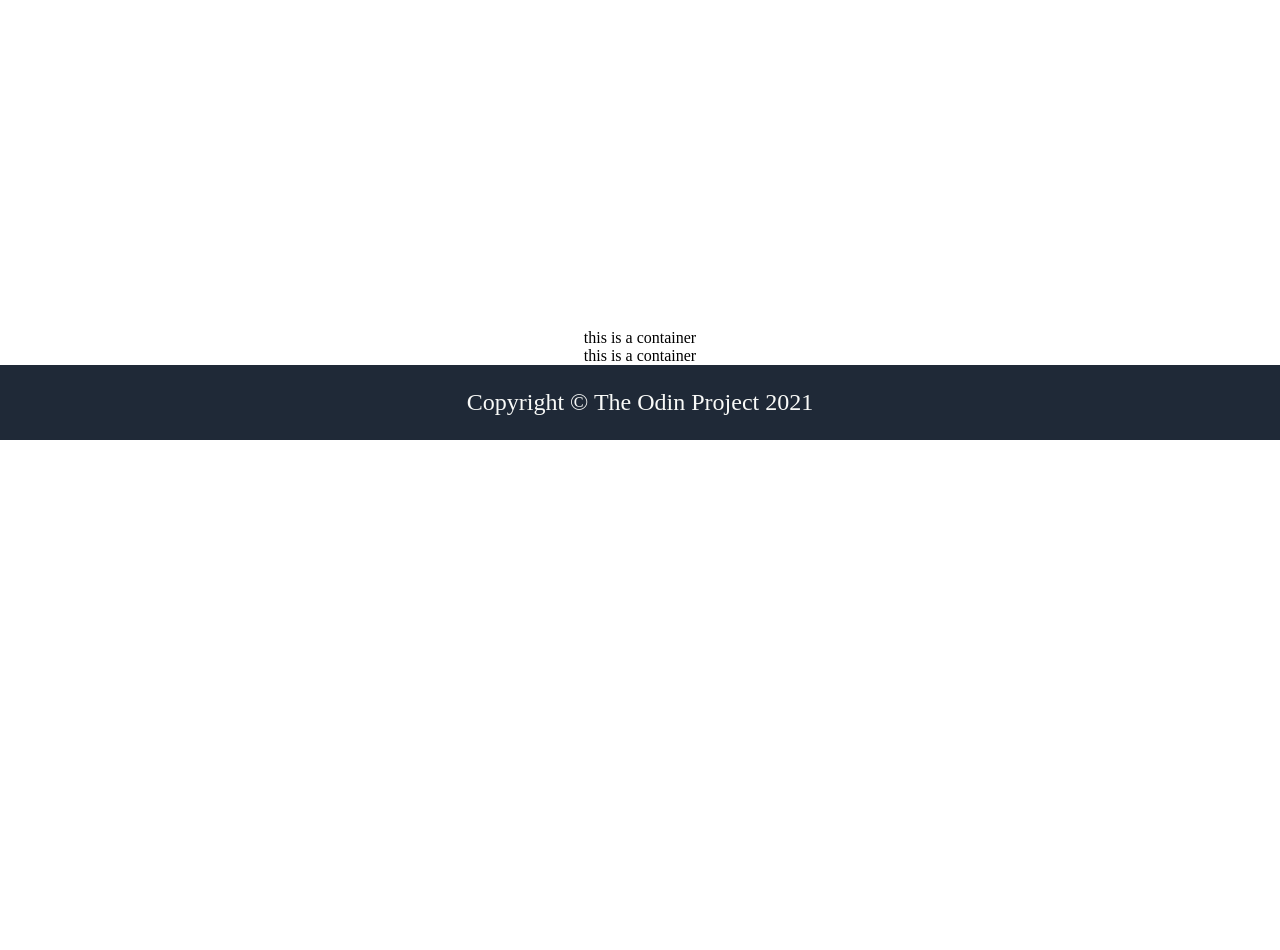
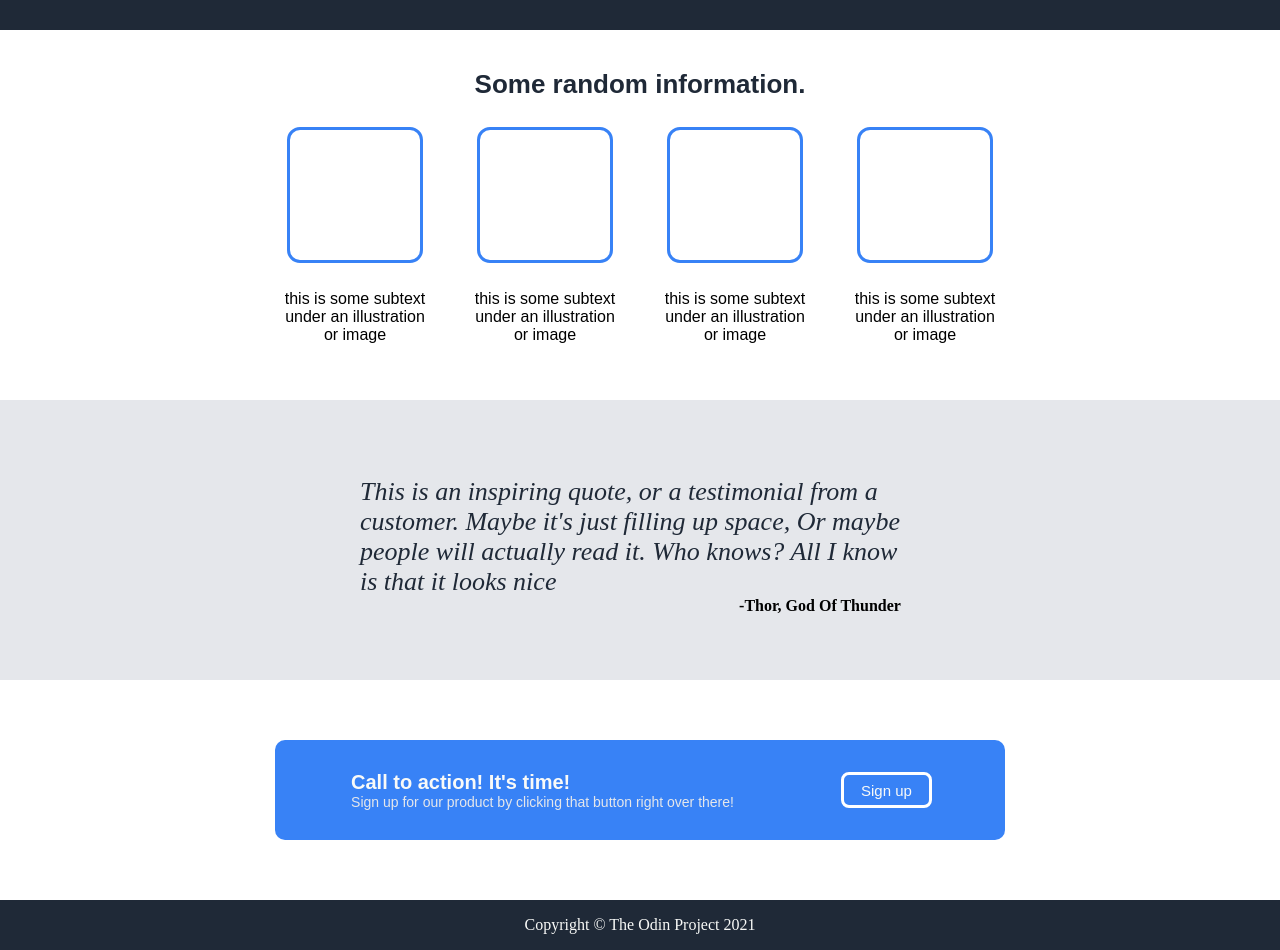
Before and after one commit to bladex0p/landing-page-assignment, a plain HTML site: page index.html in a window 1280 px wide. Shown: the part 360-1310 px from the top of the page. Before the commit the page ends 800 px from the top, so only its background shows below. Drawn offline with Linux system fonts and the light colour scheme.

Commit message:
landing page complete---need to work on site contents shrinking and growing

```diff
--- a/index.html
+++ b/index.html
@@ -7,11 +7,6 @@
     <link rel="stylesheet" href="style.css">
 </head>
 <body>
-
-
-
-
-
     <div class="header">
         <h1>Header logo</h1>
         <ul class="right-links">
@@ -20,8 +15,6 @@
             <li><a href="">header link three</a></li>
         </ul>
     </div>
-
-
     <div class="body">
         <div class="container-1">
             <div class="left-items">
@@ -33,24 +26,38 @@
                 This place is a holder for an image
             </div>
         </div>
-
-
-
-
-
-            <div class="container-2"> this is a container</div>
-            <div class="container-3"> this is a container</div>
+        <div class="container-2">
+            <div class="top-text">Some random information.</div>
+            <div class="boxes">
+                <div class="mid-boxes"></div>
+                <div class="mid-boxes"></div>
+                <div class="mid-boxes"></div>
+                <div class="mid-boxes"></div>
             </div>
-
-
-
-
+            <div class="box-info">
+                <div class="info">this is some subtext under an illustration or image</div>
+                <div class="info">this is some subtext under an illustration or image</div>
+                <div class="info">this is some subtext under an illustration or image</div>
+                <div class="info">this is some subtext under an illustration or image</div>
+            </div>
+        </div>
+        <div class="container-3">
+            <p class="quote">This is an inspiring quote, or a testimonial from a customer. Maybe it's just filling up space, Or maybe people will actually read it. Who knows? All I know is that it looks nice</p>
+            <p class="credit">-Thor, God Of Thunder</p>
+        </div>
+        <div class="last-container">
+            <div class="blue-box">
+                <div class="last-text">
+                    <p class="text-1">Call to action! It's time!</p>
+                    <p class="text-2">Sign up for our product by clicking that button right over there!</p>
+                </div>
+                <button class="button-2" href="#">Sign up</button>
+            </div>
+        </div>
+    </div>
+</div>
 <div class="footer">
     <p>Copyright &#169; The Odin Project 2021</p>
 </div>
-
-
-
-
 </body>
 </html>
--- a/style.css
+++ b/style.css
@@ -3,6 +3,7 @@ body{
     margin: 0;
     display: flex;
     flex-direction: column;
+
 }
 ul{
     list-style-type: none;
@@ -11,13 +12,14 @@ a{
     text-decoration: none;
     color: #e5e7eb;
     font-size: 18px;
+    font-family: Arial, Helvetica, sans-serif;
 }
 h1{
     display: flex;
     font-size: 24px;
     color: #f9faf8;
+    font-family: Arial, Helvetica, sans-serif;
 }
-
 .header{
     display: flex;
     justify-content: space-evenly;
@@ -29,7 +31,6 @@ h1{
     display: flex;
     gap: 15px;
 }
-
 .body{
     display: flex;
     justify-content: center;
@@ -37,6 +38,7 @@ h1{
     flex-direction: column;
     flex: 1;
 }
+
 
 .container-1{
     display: flex;
@@ -47,7 +49,7 @@ h1{
     color: #f9faf8;
     margin-bottom: auto;
     width: 100%;
-    height: 250px;
+    height: 330px;
 }
 .left-items{
     display: flex;
@@ -59,10 +61,12 @@ h1{
     font-weight: bolder;
     font-size: 34px;
     color: #f9faf8;
+    font-family: Arial, Helvetica, sans-serif;
 }
 .item-2{
     font-size: 16px;
     color: #e5e7eb;
+    font-family: Arial, Helvetica, sans-serif;
 }
 
 .image{
@@ -72,15 +76,157 @@ h1{
     flex-basis: 295px;
     background-color: gray;
     height: 160px;
+    font-family: Arial, Helvetica, sans-serif;
 }
-button{
+.button{
     height: 30px;
-    width: 75px;
+    width: 85px;
     background-color: #3882f6;
     font-size: 15px;
     color: #f9faf8;
+    border: none;
+    border-radius: 5px;
+    font-family: Arial, Helvetica, sans-serif;
 }
 
+
+.container-2{
+    flex-wrap: wrap;
+    display: flex;
+    flex-direction: column;
+    justify-content: space-between;
+    align-items: center;
+    margin-bottom: auto;
+    width: 100%;
+    height: 370px;
+}
+.top-text{
+    display: flex;
+    height: 70px;
+    font-size: 26px;
+    font-weight: bolder;
+    color: #1f2937;
+    justify-content: center;
+    align-items: flex-end;
+    font-family: Arial, Helvetica, sans-serif;
+}
+.mid-boxes{
+    display: flex;
+    justify-content: center;
+    align-items: center;
+    height: 130px;
+    width: 130px;
+    outline-style: solid;
+    outline-color: #3882f6;
+    border-radius: 10px;
+}
+.boxes{
+    display: flex;
+    align-items: center;
+    justify-content: center;
+    flex: 1;
+    width: 100%;
+    gap: 60px;
+}
+.box-info{
+    display: flex;
+    align-items: flex-start;
+    justify-content: center;
+    width: 100%;
+    height: 110px;
+    gap: 40px;
+}
+.info{
+    display: flex;
+    align-items: center;
+    justify-content: center;
+    width: 150px;
+    gap: 40px;
+    text-align: center;
+    font-family: Arial, Helvetica, sans-serif;
+}
+
+
+.container-3{
+    display: flex;
+
+    flex-direction: column;
+    justify-content: space-evenly;
+    align-items: center;
+    margin-bottom: auto;
+    width: 100%;
+    height: 280px;
+    background-color: #e5e7eb;
+}
+.quote{
+    display: flex;
+    flex-direction: column;
+    align-items: center;
+    justify-content: flex-end;
+    width: 560px;
+    height: 400px;
+    text-align: left;
+    font-size: 26px;
+    font-style: italic;
+    font-weight: normal;
+    margin: 0;
+    color: #1f2937;
+}
+.credit{
+    display: flex;
+    width: 50%;
+    justify-content: center;
+    height: 170px;
+    align-items: flex-start;
+    margin: 0;
+    font-weight: bold;
+    margin-left: 360px;
+}
+.last-container{
+    display: flex;
+
+    justify-content: center;
+    align-items: center;
+    margin-bottom: auto;
+    width: 100%;
+    height: 220px;
+
+}
+.blue-box{
+    display: flex;
+    background-color: #3882f6;
+    height: 100px;
+    width: 730px;
+    justify-content: center;
+    align-items: center;
+    gap: 110px;
+    border-radius: 10px;
+}
+.text-1, .text-2{
+    margin: 0;
+    font-family: Arial, Helvetica, sans-serif;
+}
+.text-1{
+    font-weight: bolder;
+    font-size: 20px;
+    color: #f9faf8;
+}
+.text-2{
+    font-size: 14px;
+    color: #e5e7eb;
+}
+.button-2{
+    outline-style: solid;
+    outline-color: white;
+    height: 30px;
+    width: 85px;
+    background-color: #3882f6;
+    font-size: 15px;
+    color: #f9faf8;
+    border: none;
+    border-radius: 5px;
+    font-family: Arial, Helvetica, sans-serif;
+}
 
 
 
@@ -99,6 +245,6 @@ button{
     justify-content: center;
     flex-shrink: 0;
     background-color: #1f2937;
-    font-size: 24px;
+    font-size: 16px;
     color: #f9faf8;
 }
```
Lines whose indentation alone changed are shown as unchanged.
